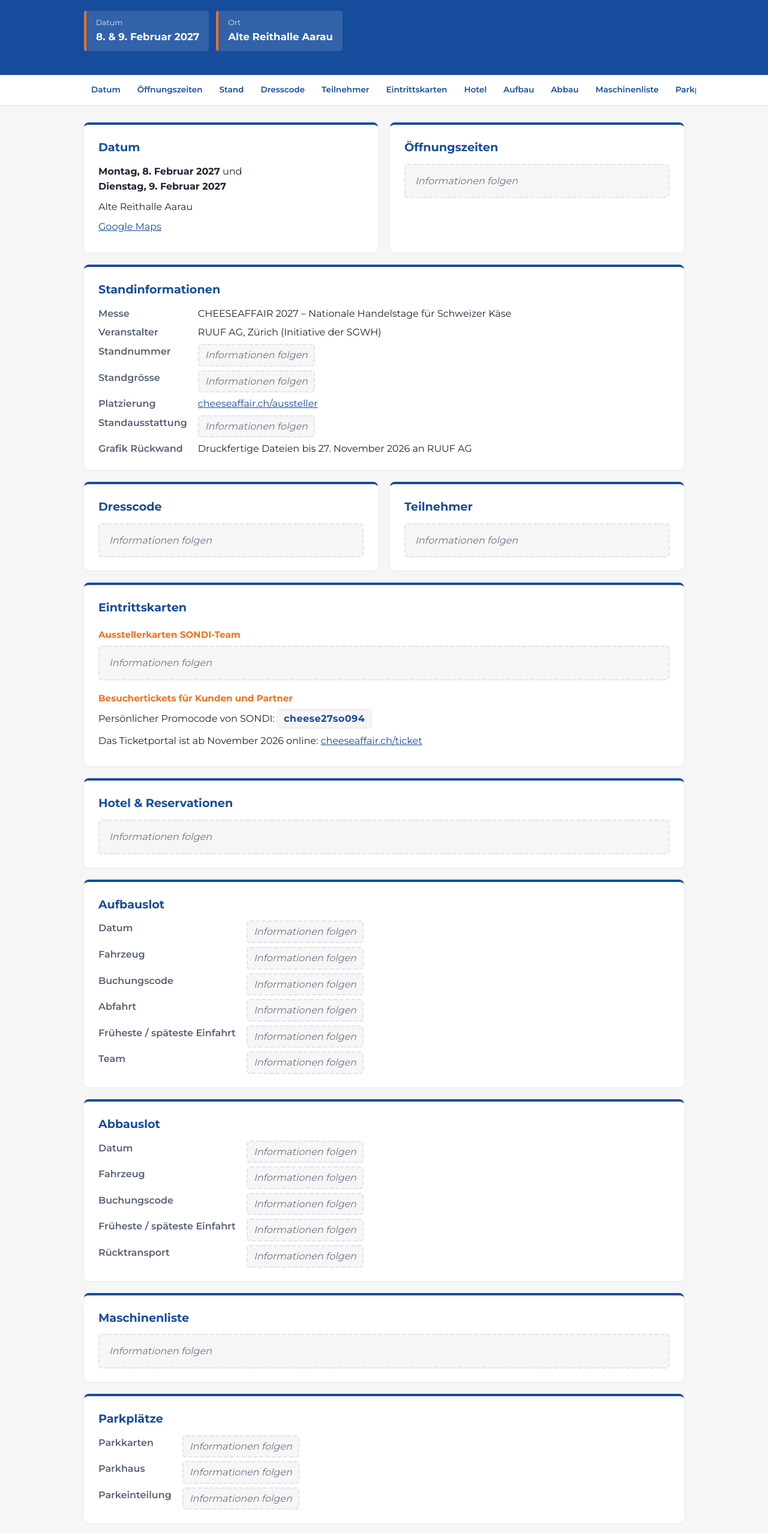
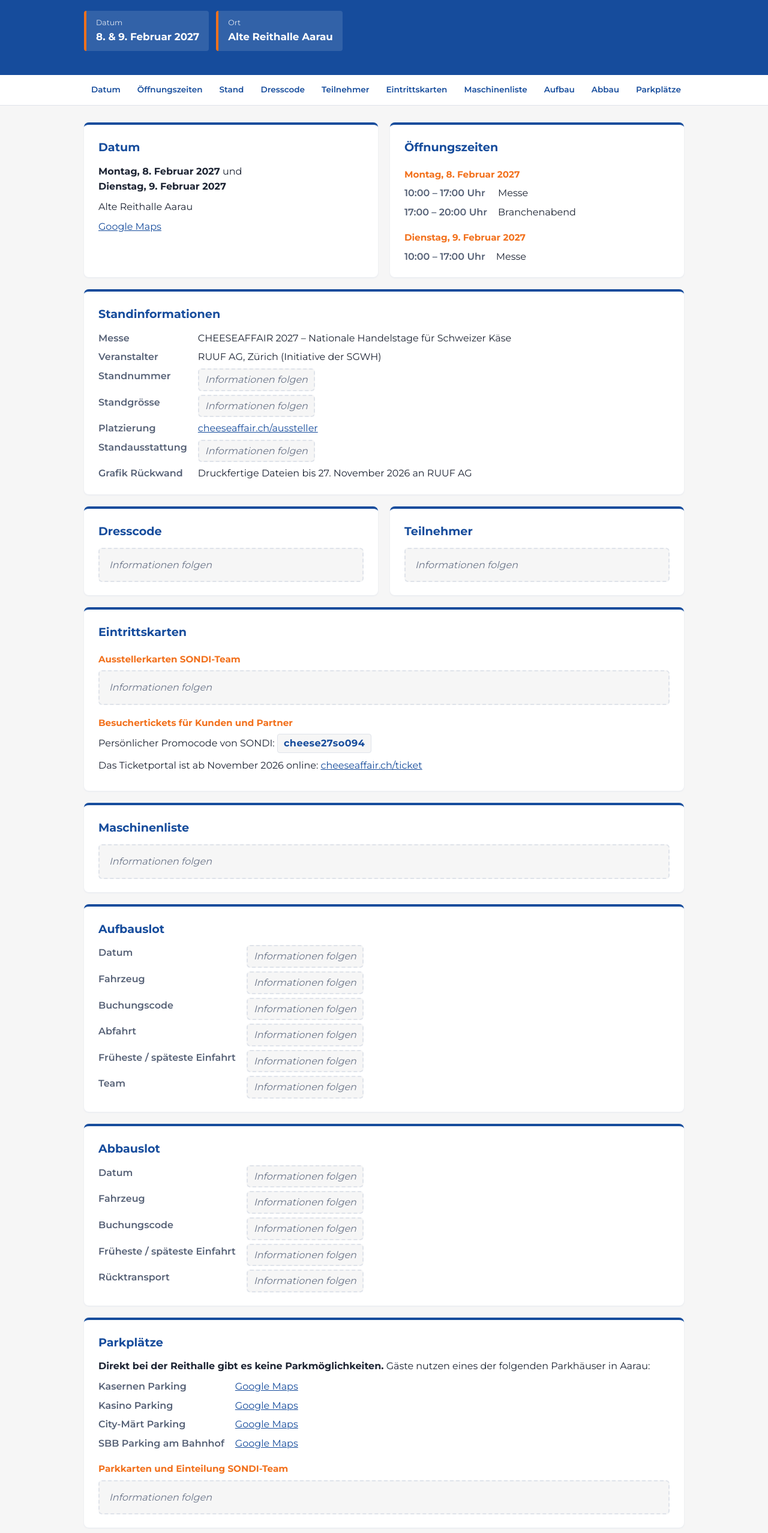
Before and after one commit to SONDI2026/cheeseaffair-2027, a plain HTML site: page index.html in a window 1280 px wide. Shown: the part 220-2775 px from the top of the page at 60% size. Drawn offline with Linux system fonts and the light colour scheme.

Commit message:
Add files via upload

```diff
--- a/index.html
+++ b/index.html
@@ -84,12 +84,11 @@ footer .wrap{display:flex;flex-wrap:wrap;justify-content:space-between;gap:10px}
     <a href="#dresscode">Dresscode</a>
     <a href="#teilnehmer">Teilnehmer</a>
     <a href="#eintrittskarten">Eintrittskarten</a>
-    <a href="#hotel">Hotel</a>
+    <a href="#maschinen">Maschinenliste</a>
     <a href="#aufbau">Aufbau</a>
     <a href="#abbau">Abbau</a>
-    <a href="#maschinen">Maschinenliste</a>
     <a href="#parkplaetze">Parkplätze</a>
-    <a href="#fristen">Fristen</a>
+    <a href="#hotel">Hotel</a>
   </div>
 </nav>
 
@@ -106,7 +105,15 @@ footer .wrap{display:flex;flex-wrap:wrap;justify-content:space-between;gap:10px}
 
   <section class="karte" id="oeffnungszeiten">
     <h2>Öffnungszeiten</h2>
-    <span class="folgt">Informationen folgen</span>
+    <h3>Montag, 8. Februar 2027</h3>
+    <dl class="daten">
+      <dt>10:00 – 17:00 Uhr</dt><dd>Messe</dd>
+      <dt>17:00 – 20:00 Uhr</dt><dd>Branchenabend</dd>
+    </dl>
+    <h3>Dienstag, 9. Februar 2027</h3>
+    <dl class="daten">
+      <dt>10:00 – 17:00 Uhr</dt><dd>Messe</dd>
+    </dl>
   </section>
 
   <section class="karte breit" id="stand">
@@ -141,8 +148,8 @@ footer .wrap{display:flex;flex-wrap:wrap;justify-content:space-between;gap:10px}
     <p>Das Ticketportal ist ab November 2026 online: <a href="https://www.cheeseaffair.ch/ticket" target="_blank" rel="noopener">cheeseaffair.ch/ticket</a></p>
   </section>
 
-  <section class="karte breit" id="hotel">
-    <h2>Hotel &amp; Reservationen</h2>
+  <section class="karte breit" id="maschinen">
+    <h2>Maschinenliste</h2>
     <span class="folgt">Informationen folgen</span>
   </section>
 
@@ -169,29 +176,22 @@ footer .wrap{display:flex;flex-wrap:wrap;justify-content:space-between;gap:10px}
     </dl>
   </section>
 
-  <section class="karte breit" id="maschinen">
-    <h2>Maschinenliste</h2>
+  <section class="karte breit" id="parkplaetze">
+    <h2>Parkplätze</h2>
+    <p><strong>Direkt bei der Reithalle gibt es keine Parkmöglichkeiten.</strong> Gäste nutzen eines der folgenden Parkhäuser in Aarau:</p>
+    <dl class="daten">
+      <dt>Kasernen Parking</dt><dd><a href="https://www.google.com/maps/search/Kasernen+Parking+Aarau" target="_blank" rel="noopener">Google Maps</a></dd>
+      <dt>Kasino Parking</dt><dd><a href="https://www.google.com/maps/search/Kasino+Parking+Aarau" target="_blank" rel="noopener">Google Maps</a></dd>
+      <dt>City-Märt Parking</dt><dd><a href="https://www.google.com/maps/search/City-Märt+Parking+Aarau" target="_blank" rel="noopener">Google Maps</a></dd>
+      <dt>SBB Parking am Bahnhof</dt><dd><a href="https://www.google.com/maps/search/SBB+Parking+Bahnhof+Aarau" target="_blank" rel="noopener">Google Maps</a></dd>
+    </dl>
+    <h3>Parkkarten und Einteilung SONDI-Team</h3>
     <span class="folgt">Informationen folgen</span>
   </section>
 
-  <section class="karte breit" id="parkplaetze">
-    <h2>Parkplätze</h2>
-    <dl class="daten">
-      <dt>Parkkarten</dt><dd><span class="folgt">Informationen folgen</span></dd>
-      <dt>Parkhaus</dt><dd><span class="folgt">Informationen folgen</span></dd>
-      <dt>Parkeinteilung</dt><dd><span class="folgt">Informationen folgen</span></dd>
-    </dl>
-  </section>
-
-  <section class="karte breit" id="fristen">
-    <h2>Fristen und Termine der Messeorganisation</h2>
-    <ul class="termine">
-      <li><span class="tag">13. Nov. 2026</span><span>Inserateschluss CHEESE STORY</span></li>
-      <li><span class="tag">27. Nov. 2026</span><span>Einsendeschluss Grafikdateien Rückwand</span></li>
-      <li><span class="tag">ab Nov. 2026</span><span>Ticketportal und Promocode für Besucher</span></li>
-      <li><span class="tag">8. &amp; 9. Feb. 2027</span><span>CHEESEAFFAIR 2027, Alte Reithalle Aarau</span></li>
-    </ul>
-    <p class="hinweis">Weitere Unterlagen: <a href="https://www.cheeseaffair.ch/download" target="_blank" rel="noopener">Media &amp; Download</a> (Banner, Mediendaten, Ausstellerinformationen)</p>
+  <section class="karte breit" id="hotel">
+    <h2>Hotel &amp; Reservationen</h2>
+    <span class="folgt">Informationen folgen</span>
   </section>
 
 </div>
```
